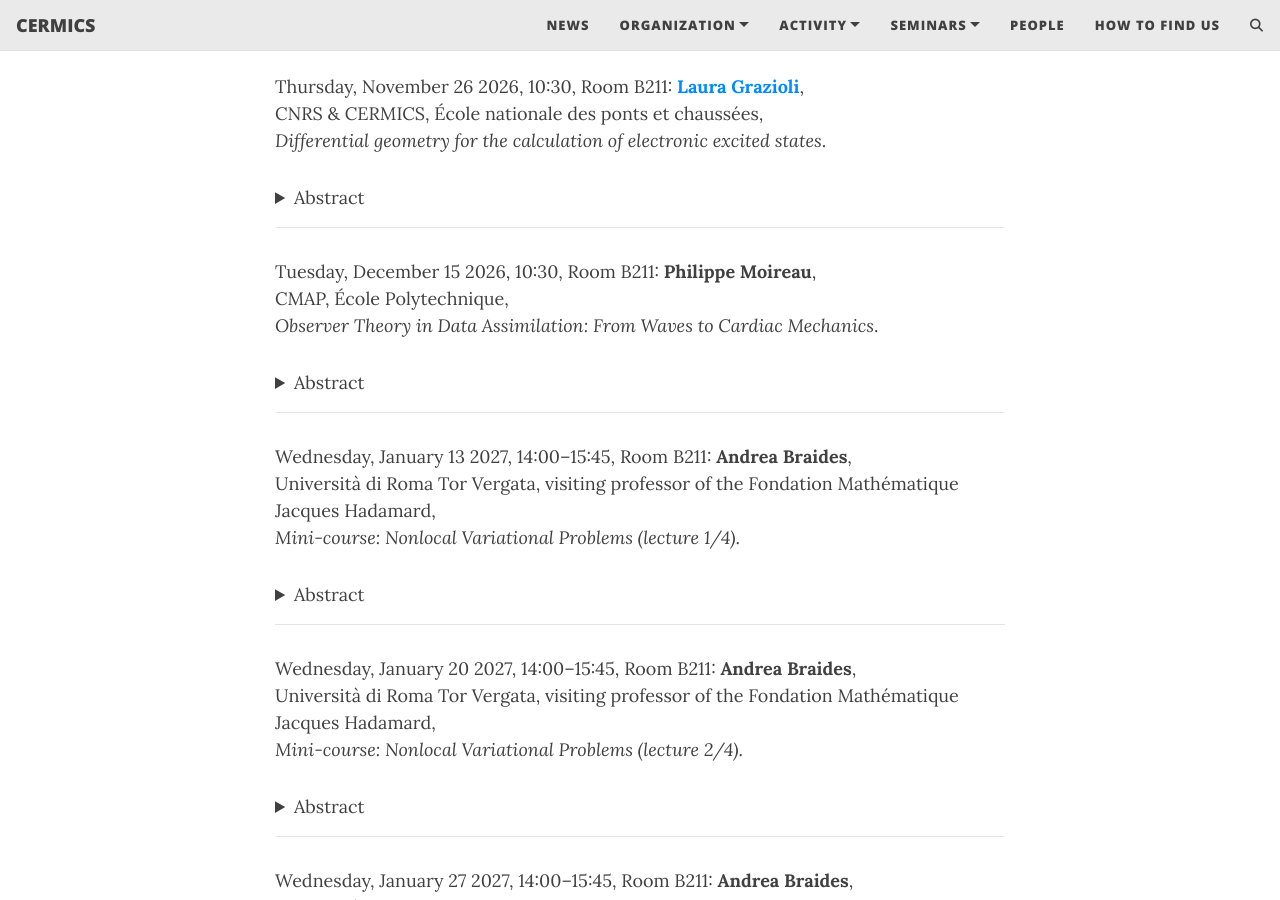
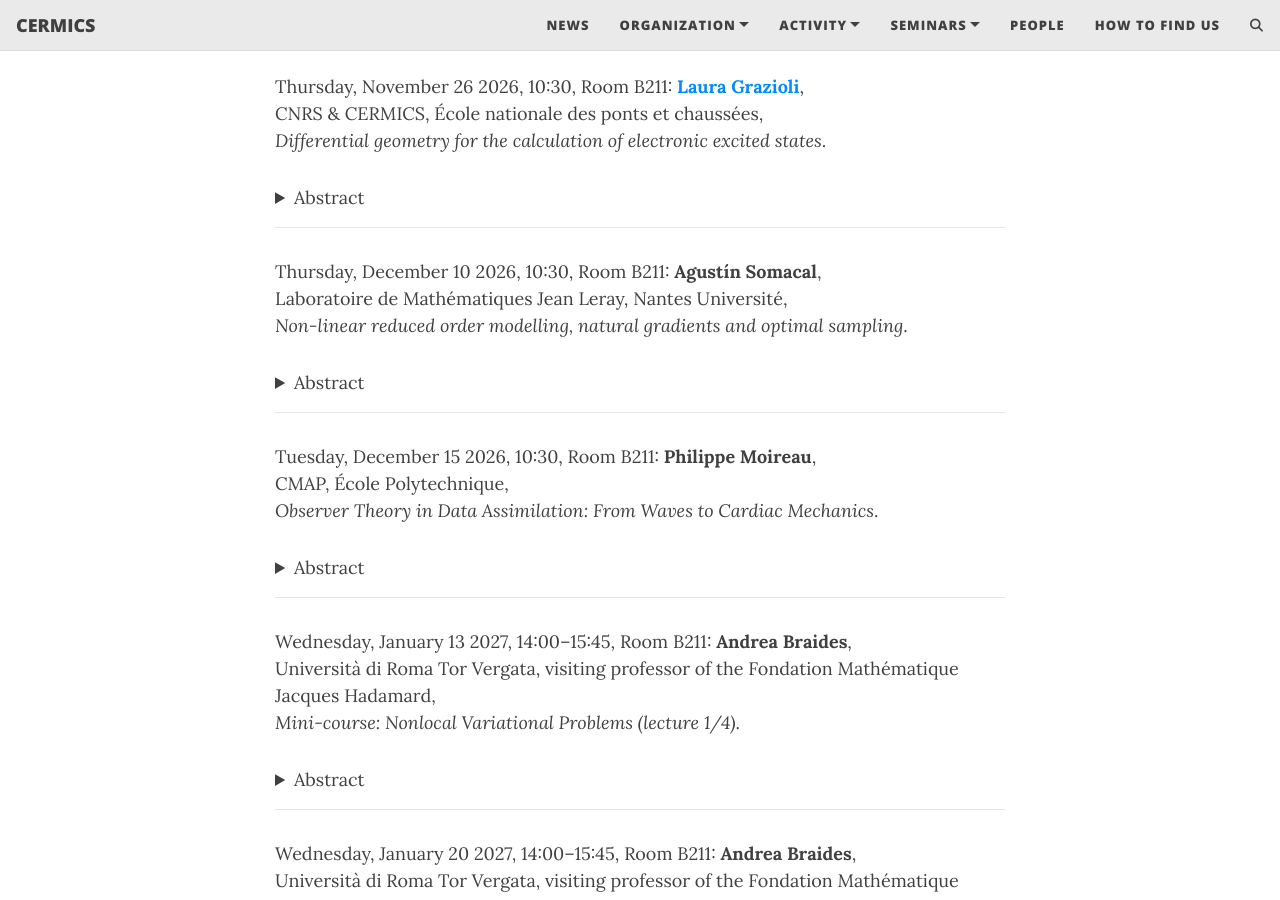
Before and after one commit to cermics/applied-mathematics, a Jekyll site: the page built from index.md, in a window 1280 px wide and 900 px high, scrolled down 649 px. Built offline with Jekyll 4.4.1, drawn with Linux system fonts in a browser that asks for light colours; comment, search, counter and statistics services are not loaded; part of the change alters nothing that is shown.

Commit message:
Add seminar: Agustín Somacal (2026-12-10)
Co-Authored-By: Claude Opus 5.5 <noreply@anthropic.com>

```diff
--- a/_data/applied-mathematics.yml
+++ b/_data/applied-mathematics.yml
@@ -207,6 +207,34 @@
   we will illustrate the application of this approach in several practical
   cases, from the wave equation to elastodynamics, including applications in
   cardiac modeling and estimation – which originally inspired our approach."
+- date: "Thursday 10 December 2026"
+  next: "yes"
+  author: "Agustín Somacal"
+  univ: "Laboratoire de Mathématiques Jean Leray, Nantes Université"
+  hour: "10:30"
+  where: Room B211
+  title: "Non-linear reduced order modelling, natural gradients and optimal sampling"
+  abstract: "Reduced-order models (ROMs) aim at reducing the computational cost of
+  forward or inverse problems in the context of parameterized partial differential
+  equations (pPDE). To achieve this, linear or non-linear spaces are constructed in
+  an offline stage using available data (possibly obtained through costly
+  simulations) of the modelled system. In the case of linear ROMs, the online
+  stage of reconstructing a system state from m measurements is typically solved
+  through linear least-squares. However, for non-linear models we generally
+  require the use of gradient-based iterative methods. By linearizing the model
+  at each iteration, one essentially solves linear least-squares problems within
+  the tangent space of the non-linear manifold, a technique known as natural
+  gradient descent (NGD). Ultimately, however, we wish to approximate the state
+  with as few measurements as possible which leads us to incorporate optimal
+  sampling strategies within the NGD formulation.
+
+
+  In the second part of the talk we will consider NGD versions of classical
+  inertial dynamic methods like Nesterov or heavy-ball and show how these
+  strategies can accelerate the convergence in regression, classification and
+  physics-informed neural network (PINN) problems. If time allows it, I'll also
+  show some ongoing developments on adaptive sampling strategies for improving
+  learning of solutions of PDEs by PINN using NGD."
 - date: "Thursday 26 November 2026"
   next: "yes"
   author: <a href="https://lauragrazioli.github.io/">Laura Grazioli</a>
```
